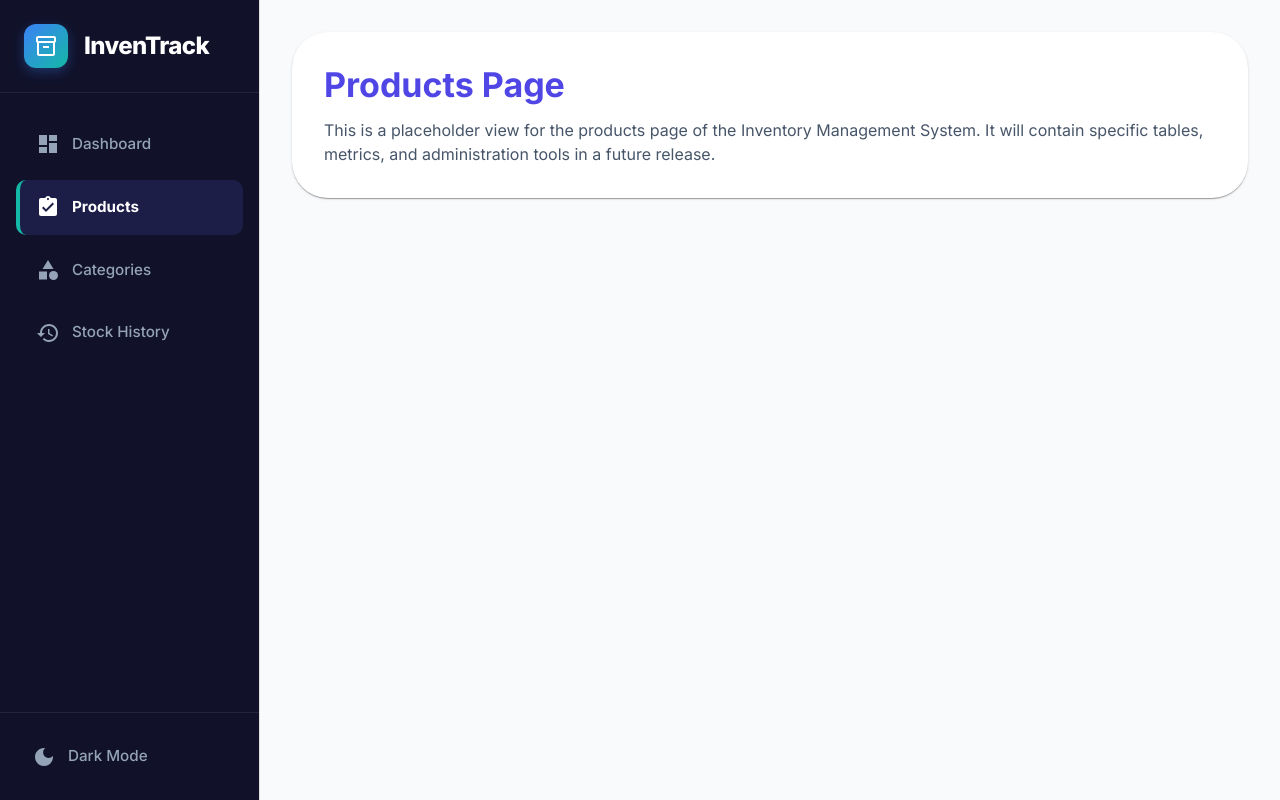
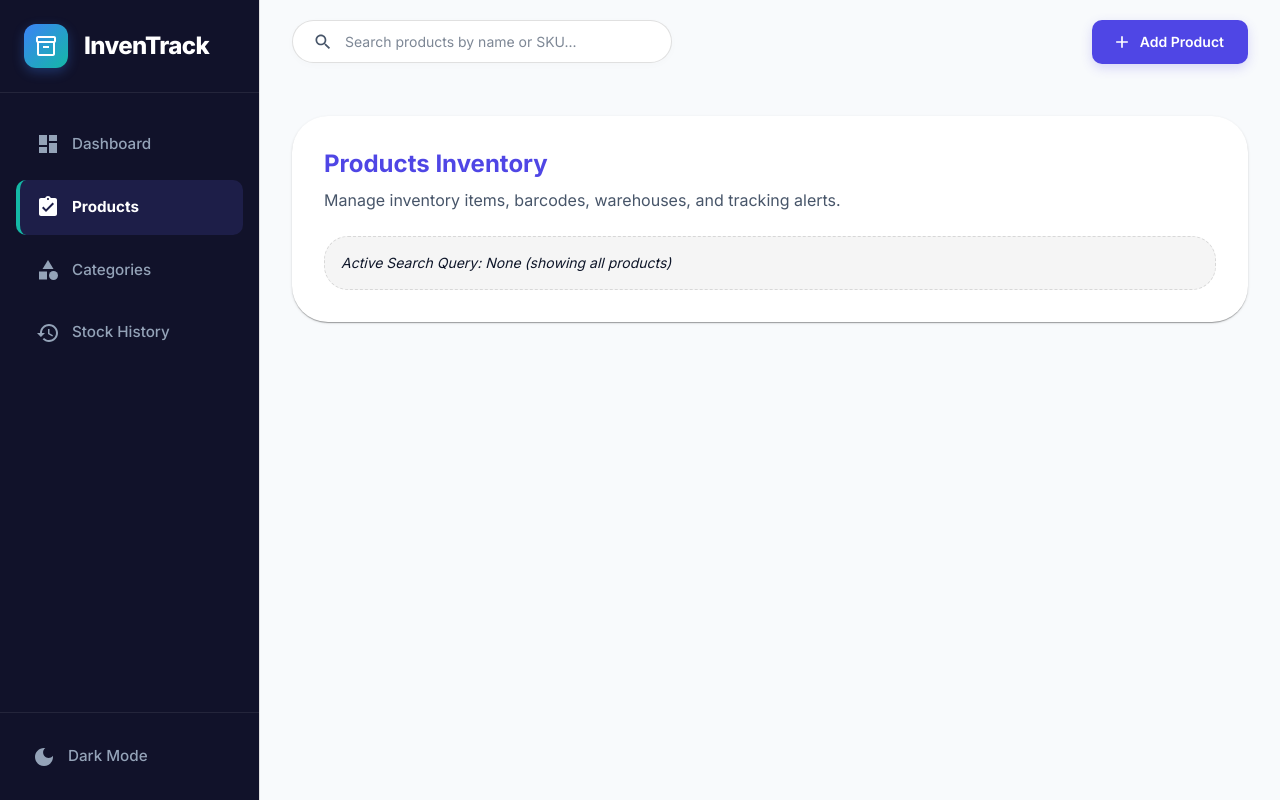
Before and after one commit to Lithira-Sasmitha/Inventory_Management_System, a React (Create React App) app in the folder frontend/: page /products in a window 1280 px wide. Built offline with nearby package versions, Linux system fonts and the light colour scheme.

Commit message:
feat: create application header with search

```diff
--- a/frontend/package.json
+++ b/frontend/package.json
@@ -13,6 +13,7 @@
     "@testing-library/user-event": "^13.5.0",
     "formik": "^2.4.9",
     "papaparse": "^5.5.3",
+    "prop-types": "^15.8.1",
     "react": "^19.2.7",
     "react-dom": "^19.2.7",
     "react-router-dom": "^7.18.0",
--- a/frontend/src/App.js
+++ b/frontend/src/App.js
@@ -1,53 +1,20 @@
 import React from 'react';
 import { BrowserRouter, Routes, Route } from 'react-router-dom';
 import Layout from './components/Layout/Layout';
-import { Box, Paper, Typography } from '@mui/material';
-
-function PagePlaceholder({ title }) {
-  return (
-    <Paper sx={{ p: 4, borderRadius: 3 }}>
-      <Typography variant="h4" gutterBottom color="primary" sx={{ fontWeight: 700 }}>
-        {title} Page
-      </Typography>
-      <Typography variant="body1" color="text.secondary">
-        This is a placeholder view for the {title.toLowerCase()} page of the Inventory Management System. It will contain specific tables, metrics, and administration tools in a future release.
-      </Typography>
-    </Paper>
-  );
-}
-
-function DashboardPlaceholder() {
-  return (
-    <Box>
-      <Typography variant="h4" sx={{ mb: 3, fontWeight: 700 }}>
-        Dashboard Overview
-      </Typography>
-      <Paper sx={{ p: 4, borderRadius: 3 }}>
-        <Typography variant="h5" gutterBottom color="primary" sx={{ fontWeight: 600 }}>
-          Welcome back, Admin!
-        </Typography>
-        <Typography variant="body1" color="text.secondary" sx={{ mb: 3 }}>
-          Here you will find real-time stock levels, low inventory alerts, order statuses, and supplier summaries.
-        </Typography>
-        <Box className="p-4 rounded-lg bg-indigo-50 dark:bg-slate-800 border border-indigo-200 dark:border-slate-700 transition">
-          <Typography variant="body2" className="text-indigo-600 dark:text-indigo-300 font-mono">
-            Note: Tailwind CSS classes successfully compile and adapt to dark/light theme adjustments!
-          </Typography>
-        </Box>
-      </Paper>
-    </Box>
-  );
-}
+import Dashboard from './pages/Dashboard/Dashboard';
+import Products from './pages/Products/Products';
+import Categories from './pages/Categories/Categories';
+import StockHistory from './pages/StockHistory/StockHistory';
 
 function App() {
   return (
     <BrowserRouter>
       <Routes>
         <Route path="/" element={<Layout />}>
-          <Route index element={<DashboardPlaceholder />} />
-          <Route path="products" element={<PagePlaceholder title="Products" />} />
-          <Route path="categories" element={<PagePlaceholder title="Categories" />} />
-          <Route path="stock-history" element={<PagePlaceholder title="Stock History" />} />
+          <Route index element={<Dashboard />} />
+          <Route path="products" element={<Products />} />
+          <Route path="categories" element={<Categories />} />
+          <Route path="stock-history" element={<StockHistory />} />
         </Route>
       </Routes>
     </BrowserRouter>
--- a/frontend/src/components/Layout/Layout.jsx
+++ b/frontend/src/components/Layout/Layout.jsx
@@ -62,18 +62,28 @@ export default function Layout({ children }) {
         </Drawer>
       </Box>
 
-      {/* Main Content Area */}
+      {/* Right-Side Dashboard Wrapper */}
       <Box
-        component="main"
         sx={{
           flexGrow: 1,
-          p: { xs: 3, sm: 4 },
+          display: 'flex',
+          flexDirection: 'column',
+          minHeight: '100vh',
           width: { md: `calc(100% - ${DRAWER_WIDTH}px)` },
           mt: { xs: '56px', md: 0 },
           transition: 'all 0.2s ease-in-out',
         }}
       >
-        {children || <Outlet />}
+        {/* Scrollable Main Content Container */}
+        <Box
+          component="main"
+          sx={{
+            flexGrow: 1,
+            p: 0, // Individual page components will control padding now to align PageHeader correctly
+          }}
+        >
+          {children || <Outlet />}
+        </Box>
       </Box>
     </Box>
   );
--- /dev/null
+++ b/frontend/src/components/common/PageHeader/PageHeader.jsx
@@ -0,0 +1,124 @@
+import React from 'react';
+import PropTypes from 'prop-types';
+import { Box, InputBase, Button } from '@mui/material';
+import { Search as SearchIcon } from '@mui/icons-material';
+
+const STYLES = {
+  header: {
+    display: { xs: 'none', md: 'flex' },
+    alignItems: 'center',
+    justifyContent: 'space-between',
+    py: 2.5,
+    px: 4,
+    bgcolor: 'background.default',
+    position: 'sticky',
+    top: 0,
+    zIndex: 100,
+  },
+  searchContainer: {
+    display: 'flex',
+    alignItems: 'center',
+    bgcolor: 'background.paper',
+    borderRadius: '50px',
+    px: 2.5,
+    py: 0.75,
+    width: 380,
+    border: '1px solid',
+    borderColor: 'divider',
+    transition: 'all 0.2s ease-in-out',
+    boxShadow: '0 2px 8px rgba(0, 0, 0, 0.02)',
+    '&:focus-within': {
+      borderColor: 'primary.main',
+      boxShadow: '0 4px 12px rgba(99, 102, 241, 0.08)',
+    },
+  },
+  searchIcon: {
+    color: 'text.secondary',
+    mr: 1.5,
+    fontSize: 20,
+  },
+  searchInput: {
+    width: '100%',
+    fontSize: '0.875rem',
+    color: 'text.primary',
+    '& input::placeholder': {
+      color: 'text.secondary',
+      opacity: 0.7,
+    },
+  },
+  actionButton: {
+    borderRadius: '10px',
+    px: 3,
+    py: 1.2,
+    fontSize: '0.875rem',
+    fontWeight: 600,
+    boxShadow: '0 4px 12px rgba(79, 70, 229, 0.2)',
+    '&:hover': {
+      boxShadow: '0 6px 16px rgba(79, 70, 229, 0.3)',
+    },
+  },
+};
+
+const PageHeader = React.memo(({
+  searchPlaceholder = 'Search...',
+  searchValue = '',
+  onSearchChange = null,
+  actionLabel = '',
+  actionIcon = null,
+  onActionClick = null,
+}) => {
+  const hasSearch = Boolean(onSearchChange);
+  const hasAction = Boolean(actionLabel && onActionClick);
+
+  if (!hasSearch && !hasAction) {
+    return null;
+  }
+
+  return (
+    <Box component="header" sx={STYLES.header}>
+      {hasSearch ? (
+        <Box sx={STYLES.searchContainer}>
+          <SearchIcon sx={STYLES.searchIcon} aria-hidden="true" />
+          <InputBase
+            placeholder={searchPlaceholder}
+            value={searchValue}
+            onChange={onSearchChange}
+            inputProps={{
+              'aria-label': searchPlaceholder,
+              type: 'search',
+            }}
+            sx={STYLES.searchInput}
+          />
+        </Box>
+      ) : (
+        <Box />
+      )}
+
+      {hasAction ? (
+        <Button
+          variant="contained"
+          color="primary"
+          onClick={onActionClick}
+          startIcon={actionIcon}
+          sx={STYLES.actionButton}
+          aria-label={actionLabel}
+        >
+          {actionLabel}
+        </Button>
+      ) : null}
+    </Box>
+  );
+});
+
+PageHeader.displayName = 'PageHeader';
+
+PageHeader.propTypes = {
+  searchPlaceholder: PropTypes.string,
+  searchValue: PropTypes.string,
+  onSearchChange: PropTypes.func,
+  actionLabel: PropTypes.string,
+  actionIcon: PropTypes.node,
+  onActionClick: PropTypes.func,
+};
+
+export default PageHeader;
--- /dev/null
+++ b/frontend/src/pages/Categories/Categories.jsx
@@ -0,0 +1,47 @@
+import React, { useState, useCallback } from 'react';
+import { Box, Paper, Typography } from '@mui/material';
+import { Add as AddIcon } from '@mui/icons-material';
+import PageHeader from '../../components/common/PageHeader/PageHeader';
+
+export default function Categories() {
+  const [searchQuery, setSearchQuery] = useState('');
+
+  const handleSearchChange = useCallback((e) => {
+    setSearchQuery(e.target.value);
+  }, []);
+
+  const handleAddCategory = useCallback(() => {
+    console.log('Action Triggered: Open Add Category Modal or Navigate to Create view');
+    alert('Add Category button clicked!');
+  }, []);
+
+  return (
+    <Box>
+      <PageHeader
+        searchPlaceholder="Search categories..."
+        searchValue={searchQuery}
+        onSearchChange={handleSearchChange}
+        actionLabel="Add Category"
+        actionIcon={<AddIcon />}
+        onActionClick={handleAddCategory}
+      />
+
+      <Box sx={{ p: { xs: 3, sm: 4 } }}>
+        <Paper sx={{ p: 4, borderRadius: 3 }}>
+          <Typography variant="h5" gutterBottom color="primary" sx={{ fontWeight: 700 }}>
+            Product Categories
+          </Typography>
+          <Typography variant="body1" color="text.secondary" sx={{ mb: 3 }}>
+            Organize inventory items into logical classification hierarchies.
+          </Typography>
+
+          <Box sx={{ p: 2, bgcolor: 'action.hover', borderRadius: 2, border: '1px dashed', borderColor: 'divider' }}>
+            <Typography variant="body2" color="text.primary" sx={{ fontStyle: 'italic' }}>
+              Active Search Query: {searchQuery ? `"${searchQuery}"` : 'None (showing all categories)'}
+            </Typography>
+          </Box>
+        </Paper>
+      </Box>
+    </Box>
+  );
+}
--- /dev/null
+++ b/frontend/src/pages/Dashboard/Dashboard.jsx
@@ -0,0 +1,25 @@
+import React from 'react';
+import { Box, Paper, Typography } from '@mui/material';
+
+export default function Dashboard() {
+  return (
+    <Box sx={{ p: { xs: 3, sm: 4 } }}>
+      <Typography variant="h4" sx={{ mb: 3, fontWeight: 700 }}>
+        Dashboard Overview
+      </Typography>
+      <Paper sx={{ p: 4, borderRadius: 3 }}>
+        <Typography variant="h5" gutterBottom color="primary" sx={{ fontWeight: 600 }}>
+          Welcome back, Admin!
+        </Typography>
+        <Typography variant="body1" color="text.secondary" sx={{ mb: 3 }}>
+          Here you will find real-time stock levels, low inventory alerts, order statuses, and supplier summaries.
+        </Typography>
+        <Box className="p-4 rounded-lg bg-indigo-50 dark:bg-slate-800 border border-indigo-200 dark:border-slate-700 transition">
+          <Typography variant="body2" className="text-indigo-600 dark:text-indigo-300 font-mono">
+            Note: Tailwind CSS classes successfully compile and adapt to dark/light theme adjustments!
+          </Typography>
+        </Box>
+      </Paper>
+    </Box>
+  );
+}
--- /dev/null
+++ b/frontend/src/pages/Products/Products.jsx
@@ -0,0 +1,47 @@
+import React, { useState, useCallback } from 'react';
+import { Box, Paper, Typography } from '@mui/material';
+import { Add as AddIcon } from '@mui/icons-material';
+import PageHeader from '../../components/common/PageHeader/PageHeader';
+
+export default function Products() {
+  const [searchQuery, setSearchQuery] = useState('');
+
+  const handleSearchChange = useCallback((e) => {
+    setSearchQuery(e.target.value);
+  }, []);
+
+  const handleAddProduct = useCallback(() => {
+    console.log('Action Triggered: Open Add Product Modal or Navigate to Create view');
+    alert('Add Product button clicked!');
+  }, []);
+
+  return (
+    <Box>
+      <PageHeader
+        searchPlaceholder="Search products by name or SKU..."
+        searchValue={searchQuery}
+        onSearchChange={handleSearchChange}
+        actionLabel="Add Product"
+        actionIcon={<AddIcon />}
+        onActionClick={handleAddProduct}
+      />
+
+      <Box sx={{ p: { xs: 3, sm: 4 } }}>
+        <Paper sx={{ p: 4, borderRadius: 3 }}>
+          <Typography variant="h5" gutterBottom color="primary" sx={{ fontWeight: 700 }}>
+            Products Inventory
+          </Typography>
+          <Typography variant="body1" color="text.secondary" sx={{ mb: 3 }}>
+            Manage inventory items, barcodes, warehouses, and tracking alerts.
+          </Typography>
+
+          <Box sx={{ p: 2, bgcolor: 'action.hover', borderRadius: 2, border: '1px dashed', borderColor: 'divider' }}>
+            <Typography variant="body2" color="text.primary" sx={{ fontStyle: 'italic' }}>
+              Active Search Query: {searchQuery ? `"${searchQuery}"` : 'None (showing all products)'}
+            </Typography>
+          </Box>
+        </Paper>
+      </Box>
+    </Box>
+  );
+}
--- /dev/null
+++ b/frontend/src/pages/StockHistory/StockHistory.jsx
@@ -0,0 +1,17 @@
+import React from 'react';
+import { Box, Paper, Typography } from '@mui/material';
+
+export default function StockHistory() {
+  return (
+    <Box sx={{ p: { xs: 3, sm: 4 } }}>
+      <Paper sx={{ p: 4, borderRadius: 3 }}>
+        <Typography variant="h5" gutterBottom color="primary" sx={{ fontWeight: 700 }}>
+          Stock Ledger & Audit Logs
+        </Typography>
+        <Typography variant="body1" color="text.secondary">
+          Track transaction history, stock adjustments, intake logs, and shipment records.
+        </Typography>
+      </Paper>
+    </Box>
+  );
+}
```
Also changed, not shown: 1 other file (tests, documents, lock files or other folders).
